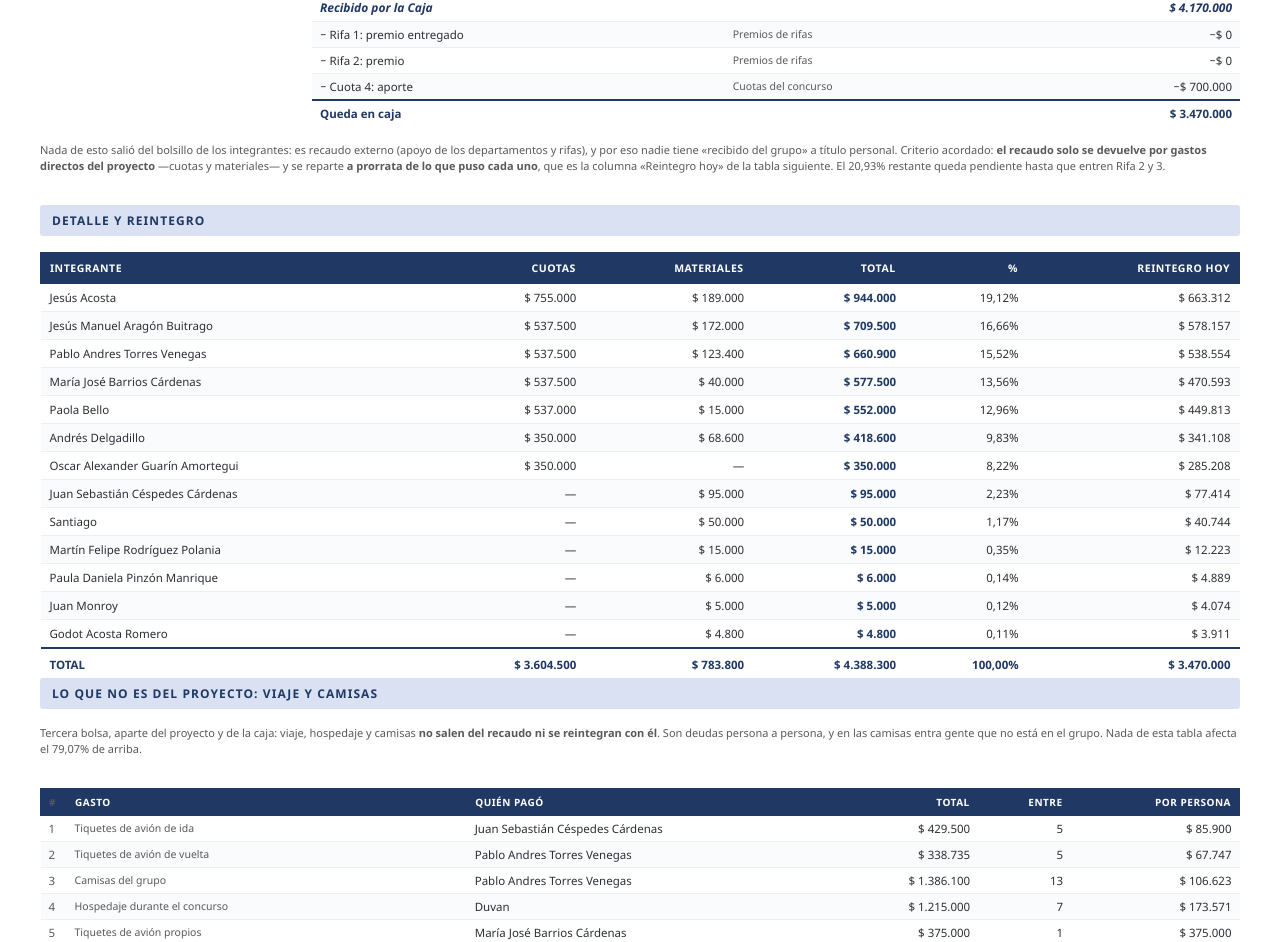
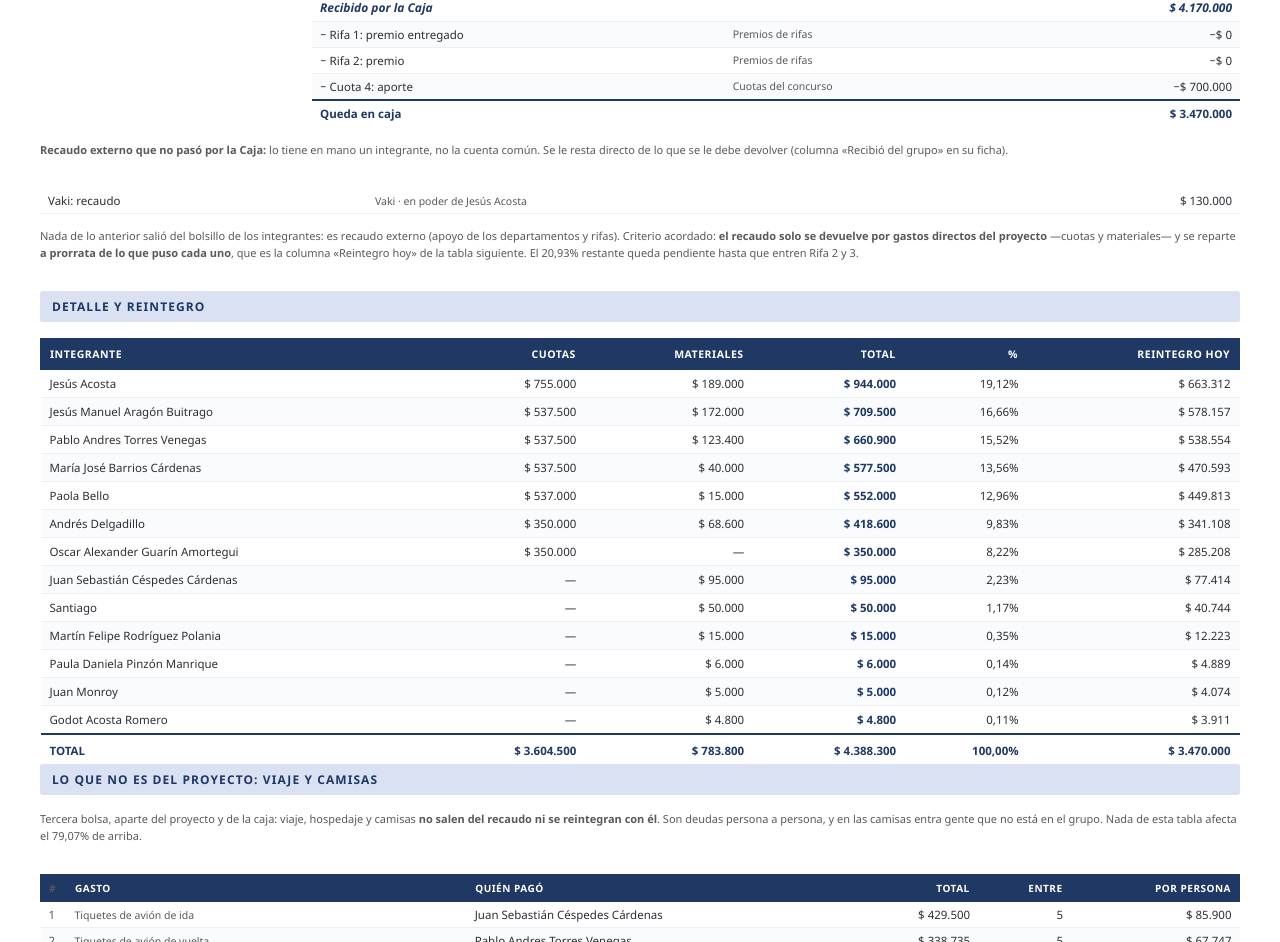
Before and after one commit to JysusCrack2321/apps, a plain HTML site: page portal/aportes-gida-un.html in a window 1280 px wide. Shown: the part 1233-2175 px from the top of the page. Drawn offline with Linux system fonts and the light colour scheme.

Commit message:
Informe: aclarar Vaki en poder de Jesús Acosta (no desaparece, queda explicado)

```diff
--- a/portal/aportes-gida-un.html
+++ b/portal/aportes-gida-un.html
@@ -311,7 +311,12 @@
     <tr class="tot"><td>Queda en caja</td><td></td><td>$ 3.470.000</td></tr>
   </table>
 </div>
-<p class="nota">Nada de esto salió del bolsillo de los integrantes: es recaudo externo (apoyo de los departamentos y rifas), y por eso nadie tiene «recibido del grupo» a título personal. Criterio acordado: <b>el recaudo solo se devuelve por gastos directos del proyecto</b> —cuotas y materiales— y se reparte <b>a prorrata de lo que puso cada uno</b>, que es la columna «Reintegro hoy» de la tabla siguiente. El 20,93% restante queda pendiente hasta que entren Rifa 2 y 3.</p>
+<div class="caja-en-mano">
+<p class="nota"><b>Recaudo externo que no pasó por la Caja:</b> lo tiene en mano un integrante, no la cuenta común. Se le resta directo de lo que se le debe devolver (columna «Recibió del grupo» en su ficha).</p>
+<table class="mini">
+    <tr><td>Vaki: recaudo</td><td>Vaki · en poder de Jesús Acosta</td><td>$ 130.000</td></tr>
+</table></div>
+<p class="nota">Nada de lo anterior salió del bolsillo de los integrantes: es recaudo externo (apoyo de los departamentos y rifas). Criterio acordado: <b>el recaudo solo se devuelve por gastos directos del proyecto</b> —cuotas y materiales— y se reparte <b>a prorrata de lo que puso cada uno</b>, que es la columna «Reintegro hoy» de la tabla siguiente. El 20,93% restante queda pendiente hasta que entren Rifa 2 y 3.</p>
 
 <h2>Detalle y reintegro</h2>
 <table>
```
